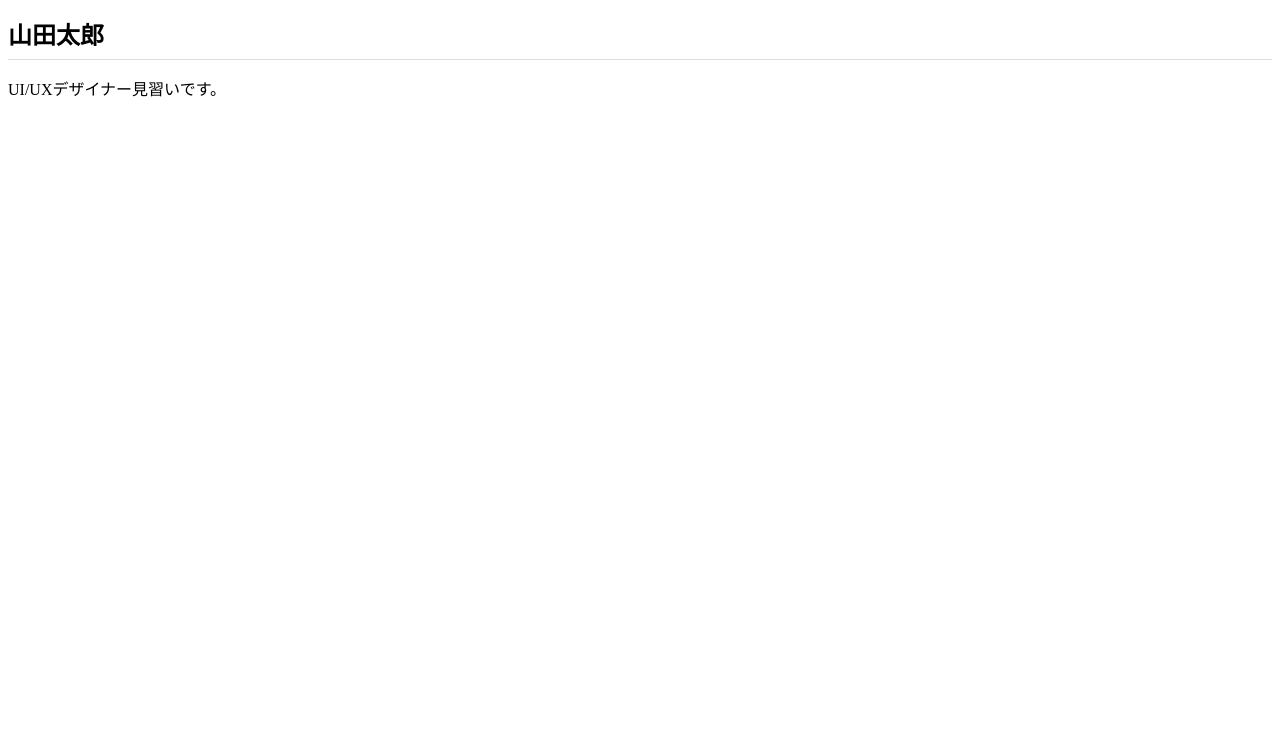
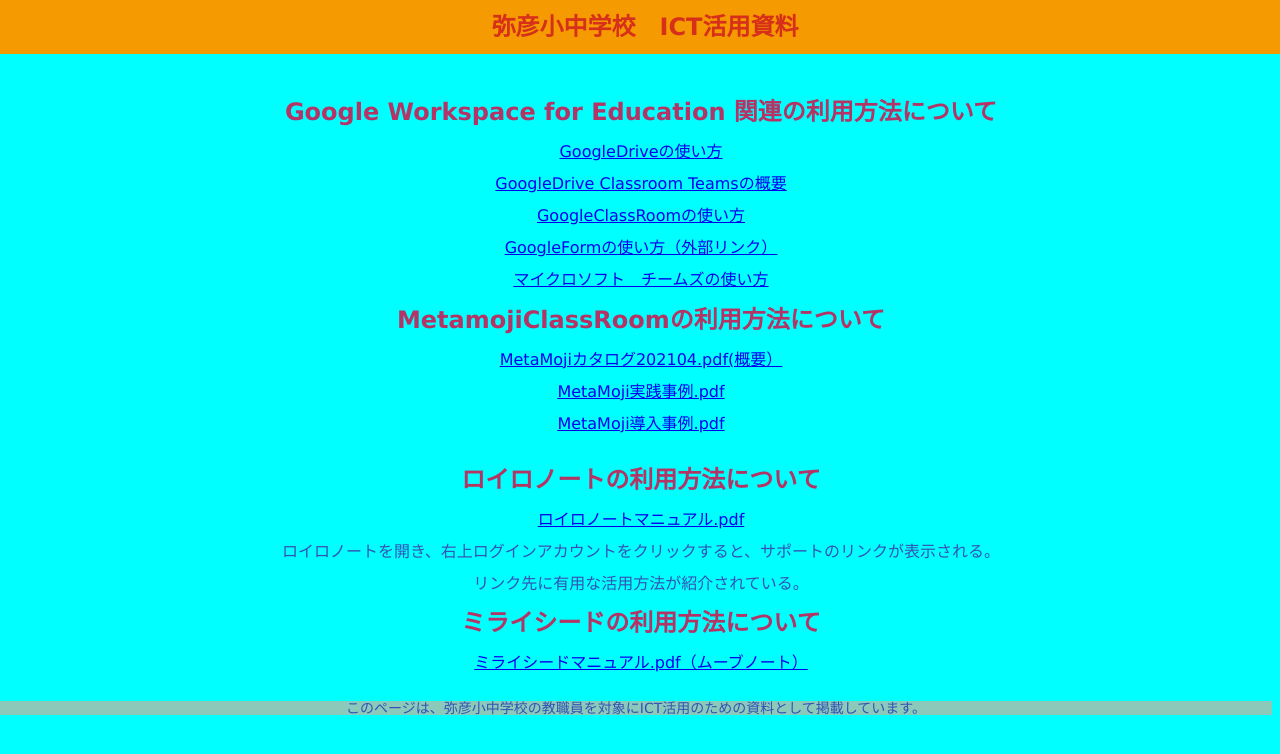
Before and after one commit to YasushiHirasawa/yahiko_ictinfo, a plain HTML site: page index.html in a window 1280 px wide. Drawn offline with Linux system fonts and the light colour scheme.

Commit message:
Add files via upload

```diff
--- a/css/styles.css
+++ b/css/styles.css
@@ -1,5 +1,59 @@
+
+.site-header {
+  /* margin: 0; */
+  background-color:#f59a00;
+  /* display:flex; */
+  /* padding:60px 20px; */
+  /* color :#fff; */
+  /* text-align:center; */
+  padding: 5px;
+  position: fixed;
+  width: 100%;
+  margin-top: -100px;
+  /* z-index:500; */
+  line-height: 0.5;
+
+}
+
+body {
+    background-color: aqua;
+  /* color: #333; */
+  font-family: Verdana, sans-serif;
+  text-align: center;
+  margin-top: 100px;
+  margin-bottom: 0;
+  /* margin-right: 80px; */
+  margin-left: 0px;
+  /* margin-right: 8px ; */
+  /* padding-left :10px; */
+  /* margin: 0;  */
+  line-height: 1;
+}
 h1 {
   font-size: 24px;
-  padding-bottom: 8px;
-  border-bottom: 1px solid #ddd;
+  color:rgb(214, 48, 26) ;
+  text-align: center;
 }
+p {
+  line-height: 1;
+  color:rgb(52, 82, 180) ;
+  text-align: center;
+}
+h2 {
+  color:rgb(180, 52, 101) ;
+  font-size: 24px;
+  font-weight: bolder;
+  text-align: center;
+
+}
+
+footer {
+  font-size:14px;
+  line-height:50%;
+  background-color: rgb(139, 201, 187);
+  text-align: center;
+}
+.docume {
+  margin-left: 10px;
+
+}
--- /dev/null
+++ b/css/styles2.css
@@ -0,0 +1,102 @@
+.site-header {
+  /* margin: 0; */
+  background-color:#f59a00;
+  /* display:flex; */
+  /* padding:60px 20px; */
+  /* color :#fff; */
+  /* text-align:center; */
+  padding: 5px;
+  position: fixed;
+  width: 100%;
+  margin-top: -100px;
+  /* z-index:500; */
+  line-height: 0.5;
+
+}
+
+
+body {
+  background-color: aqua;
+/* color: #333; */
+font-family: Verdana, sans-serif;
+text-align: center;
+margin-top: 100px;
+margin-bottom: 0;
+/* margin-right: 80px; */
+margin-left: 0px;
+/* margin-right: 8px ; */
+/* padding-left :10px; */
+/* margin: 0;  */
+line-height: 1;
+}
+h1 {
+  color:rgb(214, 48, 26) ;
+  text-align: center;
+}
+p {
+  line-height: 1;
+  color:rgb(52, 82, 180) ;
+  font-size: 14px;
+
+}
+h2 {
+  color:rgb(30, 8, 107) ;
+  font-size: 16px;
+  font-weight: bold;
+
+}
+
+footer {
+  background-color: rgb(199, 163, 187);
+}
+
+/*全体*/
+.hidden_box {
+  margin: 1em 0;/*前後の余白*/
+  padding: 0;
+}
+
+/*ボタン装飾*/
+.hidden_box label {
+  padding: 5px;
+  font-weight: bold;
+  border: solid 2px black;
+  cursor :pointer;
+}
+
+/*ボタンホバー時*/
+.hidden_box label:hover {
+  background: #efefef;
+}
+
+/*チェックは見えなくする*/
+.hidden_box input {
+  display: none;
+}
+
+/*中身を非表示にしておく*/
+.hidden_box .hidden_show {
+  height: 0;
+  padding: 0;
+  overflow: hidden;
+  opacity: 0;
+  transition: 0.8s;
+}
+
+/*クリックで中身表示*/
+.hidden_box input:checked ~ .hidden_show {
+  padding: 5px 0;
+  height: auto;
+  opacity: 1;
+}
+
+.kiroku{
+/* aline:center; */
+background-color: #b6cec0;
+border-color:rgb(10, 10, 10);
+}
+.atama{
+  background-color: #322f50;
+  color:white;
+
+}
--- a/index.html
+++ b/index.html
@@ -1,12 +1,77 @@
-<!DOCTYPE html>
+<!doctype html>
 <html lang="ja">
 <head>
+  <!-- background-color:=pink; -->
+ <!--スマホ対応　幅をスマホ画面に合わせる */ -->
+ <meta name="viewport" content="width=device-width, initial-scale=1">
+
   <meta charset="utf-8">
-  <title>山田太郎のポートフォリオサイト</title>
+    <meta name="robots" content="noindex">
+  <title>弥彦小中学校　ICT活用資料</title>
   <link rel="stylesheet" href="css/styles.css">
+  <!-- <script src="js/main.js"></script> -->
+  <header class="site-header">
+    <h1>弥彦小中学校　ICT活用資料</h1>
+     </header>
+
 </head>
 <body>
-  <h1>山田太郎</h1>
-  <p>UI/UXデザイナー見習いです。</p>
+  <!-- <p><br></p> -->
+  <section>
+    <div class ="docume">
+
+
+  <h2>Google Workspace for Education 関連の利用方法について</h2>
+  <!-- <a href="google teams/googledriveuseinfo.pdf">GoogleDriveの使い方</a> -->
+  <!-- <a href="google teams/googledriveuseinfo.pdf">GoogleDriveの使い方</a> -->
+  <!-- <a href="google teams/googledriveuseinfo.pdf" >GoogleDriveの使い方</a> -->
+
+<!-- <a href="test.html" >test</a> -->
+  <a href="google teams/googledriveuseinfo.pdf" >GoogleDriveの使い方</a>
+  <br><br>
+
+
+  <!-- <p>GoogleClassRoomの使い方</p> -->
+  <a href="google teams/GoogledriveClass_teamsinfo.pdf" >GoogleDrive Classroom Teamsの概要</a>
+  <br><br>
+  <a href="google teams/useinf gclasroom.pdf" >GoogleClassRoomの使い方</a>
+<br><br>
+
+<a href="https://form.run/media/contents/enquete/googleform/">GoogleFormの使い方（外部リンク）</a>
+
+<br><br>
+
+<a href="google teams/useinf teams.pdf">マイクロソフト　チームズの使い方</a>
+  <!-- <img src="img/IMG_3832.jpg"  width="400" alt="到着1"> -->
+
+  <h2>MetamojiClassRoomの利用方法について</h2>
+  <a href="MetamojiClassRoom/MetaMojiカタログ202104.pdf">MetaMojiカタログ202104.pdf(概要）</a>
+  <br><br>
+  <a href="MetamojiClassRoom/MetaMoji実践事例.pdf">MetaMoji実践事例.pdf</a>
+  <br><br>
+  <a href="MetamojiClassRoom/MetaMoji導入事例.pdf">MetaMoji導入事例.pdf</a>
+  <br><br>
+  <h2>ロイロノートの利用方法について</h2>
+  <a href="roironote/LNS_kiwameru.pdf">ロイロノートマニュアル.pdf</a>
+  <!-- <a href="roironote/ロイロノートマニュアル.pdf">ロイロノートマニュアル.pdf</a> -->
+<p>ロイロノートを開き、右上ログインアカウントをクリックすると、サポートのリンクが表示される。</p>
+<P>リンク先に有用な活用方法が紹介されている。</P>
+
+  <!-- <img src="img/IMG_3854.jpg" width="400" height="300" alt="03"> -->
+
+  <h2>ミライシードの利用方法について</h2>
+  <a href="miraiseed/manual_miraiseed_movenote.pdf">ミライシードマニュアル.pdf（ムーブノート）</a>
+  <br><br>
+
+</div>
+
+</section>
+
+
+
+  <footer>
+  <p>このページは、弥彦小中学校の教職員を対象にICT活用のための資料として掲載しています。</p>
+  </footer>
 </body>
+
 </html>
```
Also changed, not shown: 12 other files.
